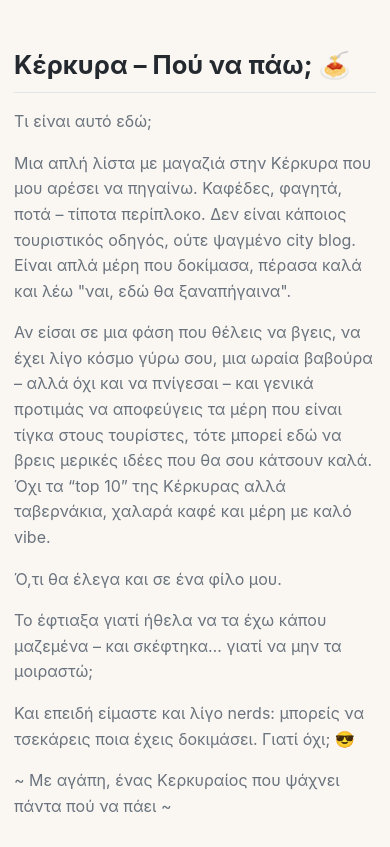
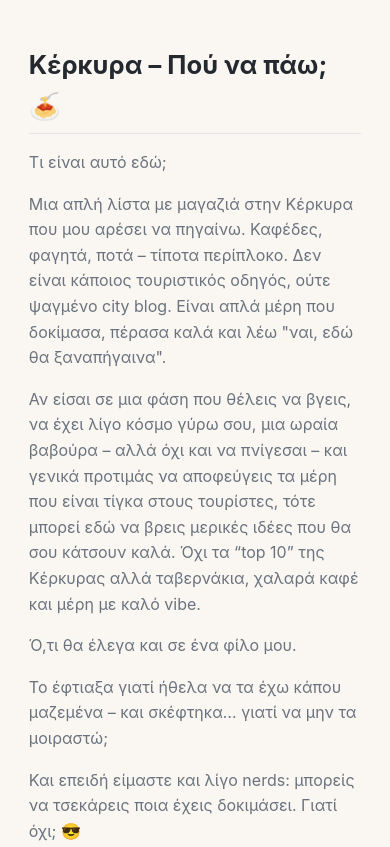
Before and after one commit to KaterinaLaz/kerkira-pou-na-pao, a plain HTML site: page index.html in a window 390 px wide. Shown: the top 847 px of the page. Drawn offline with Linux system fonts and the light colour scheme.

Commit message:
mobile fix

```diff
--- a/style.css
+++ b/style.css
@@ -84,7 +84,7 @@ small{ display: inline-block; margin-top: .75rem; }
 
 /* ===== Responsive tweaks ===== */
 @media (max-width: 420px){
-  body{ padding-left: .875rem; padding-right: .875rem; }
+  body{ padding-left: 1.8rem; padding-right: 1.8rem; }
   h1{ font-size: 1.6rem; }
   h2{ font-size: 1.1rem; }
 }
```
